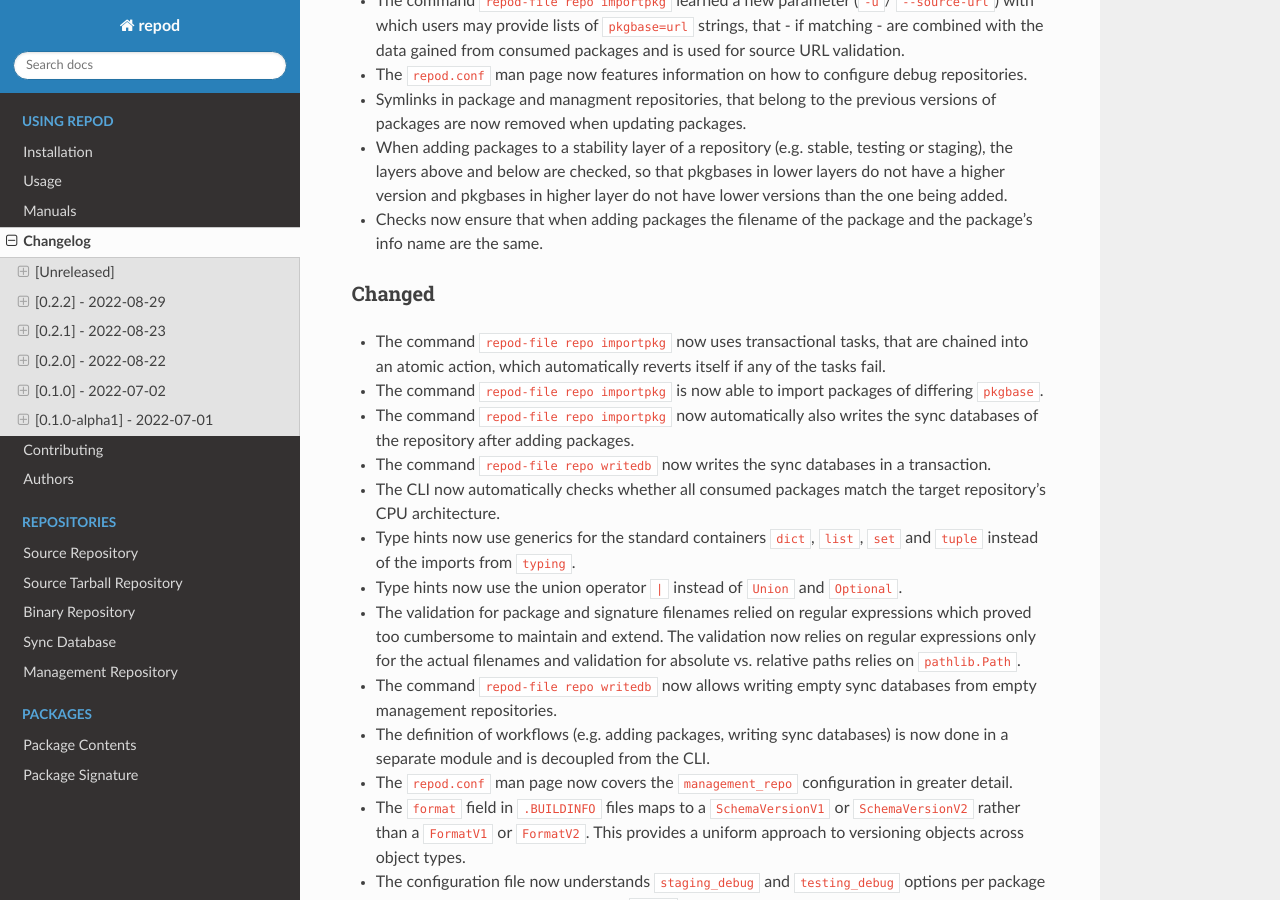
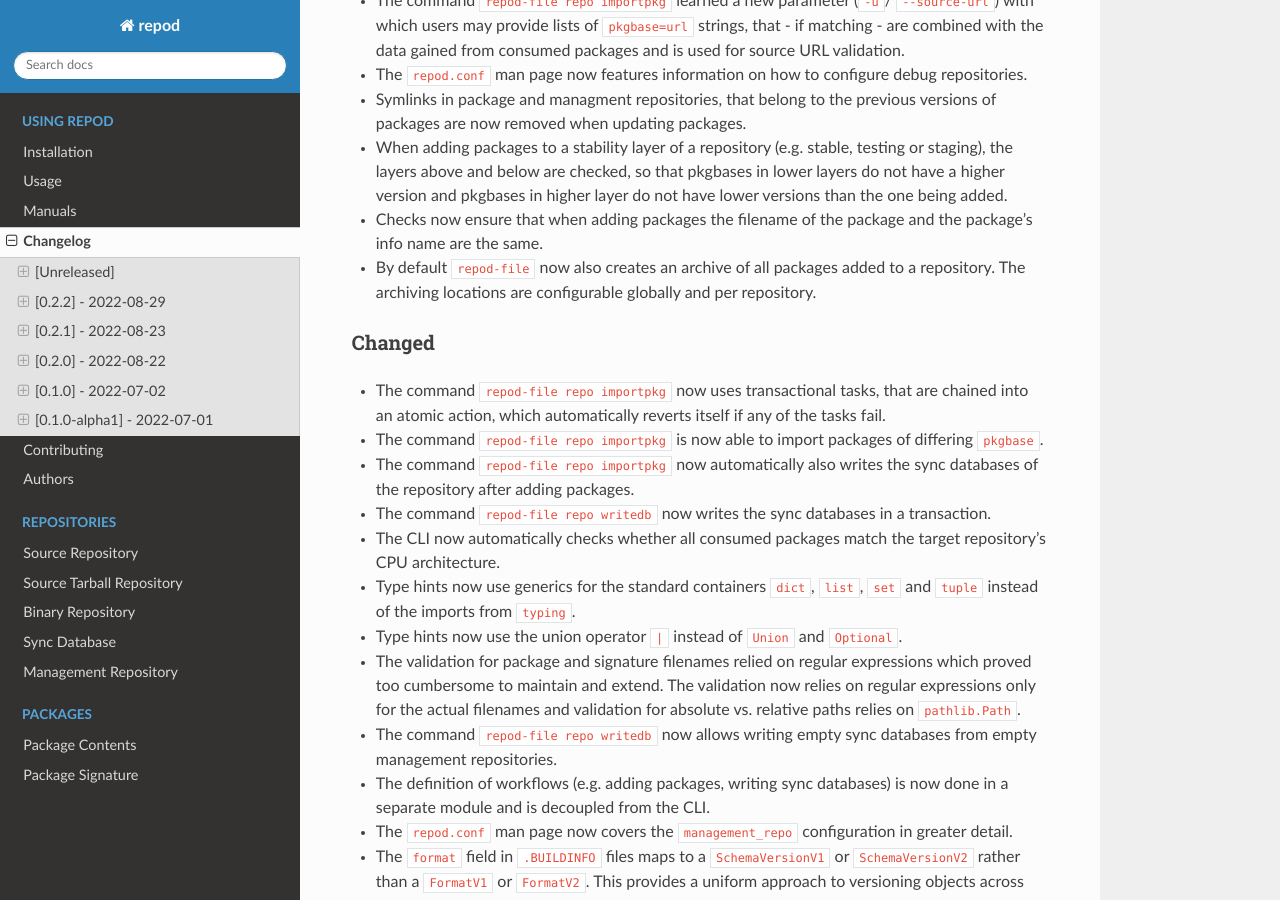
Before and after one commit to archlinux/repod, a Sphinx documentation site: the page built from docs/repod/changelog.rst, in a window 1280 px wide and 900 px high, scrolled down 689 px. Built offline with Sphinx 7.4.7 and the Read the Docs theme 2.0.0, drawn with Linux system fonts in a browser that asks for light colours.

Commit message:
Add changelog entry about archiving functionality
docs/repod/changelog.rst:
Add changelog entry about archiving functionality.

```diff
--- a/docs/repod/changelog.rst
+++ b/docs/repod/changelog.rst
@@ -45,6 +45,9 @@ Added
   not have lower versions than the one being added.
 * Checks now ensure that when adding packages the filename of the package and
   the package's info name are the same.
+* By default ``repod-file`` now also creates an archive of all packages added
+  to a repository. The archiving locations are configurable globally and per
+  repository.
 
 Changed
 ^^^^^^^
```
